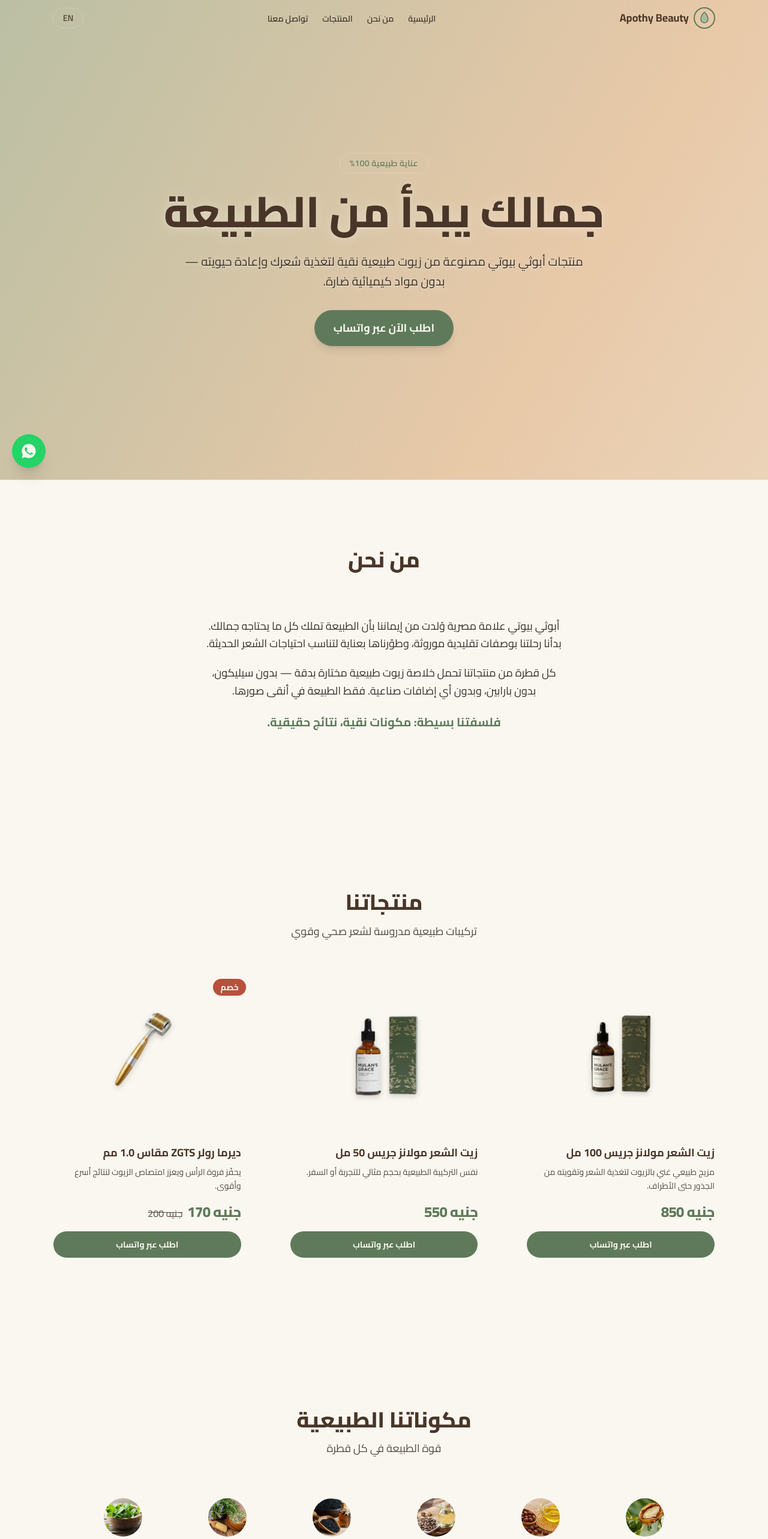
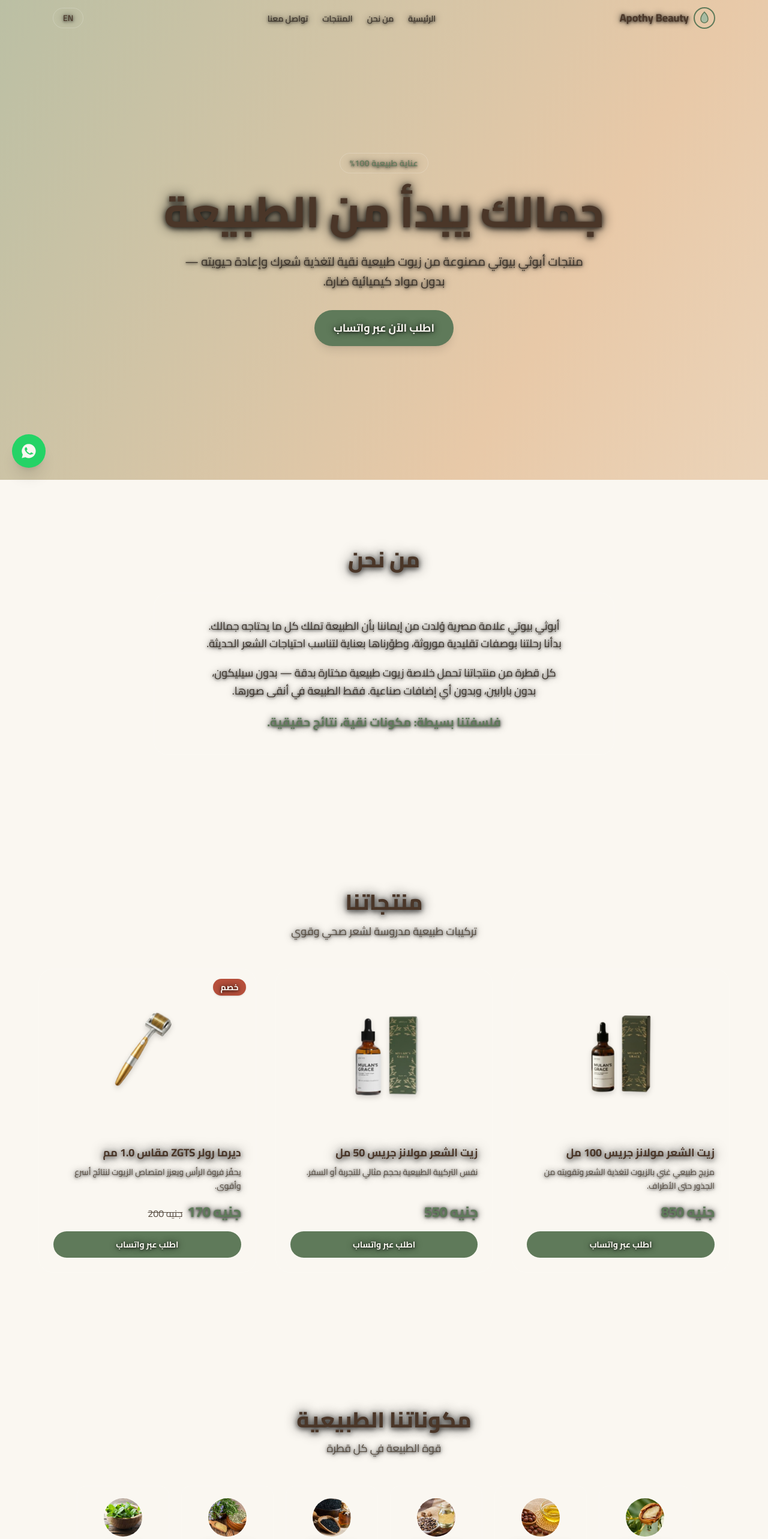
Before and after one commit to ahmedbadway/Apothy-Beauty, a React (Vite) app: page / in a window 1280 px wide. Shown: the top 2566 px of the page at 60% size. Built offline with nearby package versions, Linux system fonts and the light colour scheme.

Commit message:
Add global text shadows so all text reads over the video background

```diff
--- a/src/components/AboutSection.jsx
+++ b/src/components/AboutSection.jsx
@@ -9,7 +9,7 @@ export default function AboutSection() {
   return (
     <section id="about" className="relative px-4 py-20 sm:py-28">
       <motion.div {...reveal(reducedMotion)} className="relative mx-auto max-w-3xl text-center">
-        <h2 className="display on-glass mb-8 text-3xl text-brown-deep sm:text-4xl">
+        <h2 className="display mb-8 text-3xl text-brown-deep sm:text-4xl">
           {t.about.title}
         </h2>
         <div className="glass rounded-3xl p-8 sm:p-10">
--- a/src/components/ContactSection.jsx
+++ b/src/components/ContactSection.jsx
@@ -41,10 +41,10 @@ export default function ContactSection() {
   return (
     <section id="contact" className="relative px-4 py-20 sm:py-28">
       <motion.div {...reveal(reducedMotion)} className="relative mx-auto max-w-2xl text-center">
-        <h2 className="display on-glass mb-3 text-3xl text-brown-deep sm:text-4xl">
+        <h2 className="display mb-3 text-3xl text-brown-deep sm:text-4xl">
           {t.contact.title}
         </h2>
-        <p className="on-glass mb-10 text-lg text-text-soft">{t.contact.subtitle}</p>
+        <p className="mb-10 text-lg text-text-soft">{t.contact.subtitle}</p>
 
         <motion.a
           href={buildWhatsAppLink(t.contact.whatsappMessage)}
--- a/src/components/HeroSection.jsx
+++ b/src/components/HeroSection.jsx
@@ -39,13 +39,13 @@ export default function HeroSection() {
         </motion.p>
         <motion.h1
           variants={item}
-          className="display on-glass mb-6 text-[clamp(2.5rem,7vw,4.5rem)] text-brown-deep"
+          className="display mb-6 text-[clamp(2.5rem,7vw,4.5rem)] text-brown-deep"
         >
           {t.hero.title}
         </motion.h1>
         <motion.p
           variants={item}
-          className="measure on-glass mx-auto mb-8 text-lg leading-relaxed text-text sm:text-xl"
+          className="measure mx-auto mb-8 text-lg leading-relaxed text-text sm:text-xl"
         >
           {t.hero.subtitle}
         </motion.p>
--- a/src/components/IngredientsSection.jsx
+++ b/src/components/IngredientsSection.jsx
@@ -67,10 +67,10 @@ export default function IngredientsSection() {
     <section className="relative px-4 py-20 sm:py-28">
       <div className="relative mx-auto max-w-5xl">
         <motion.div {...reveal(reducedMotion)} className="mb-12 text-center">
-          <h2 className="display on-glass mb-3 text-3xl text-brown-deep sm:text-4xl">
+          <h2 className="display mb-3 text-3xl text-brown-deep sm:text-4xl">
             {t.ingredients.title}
           </h2>
-          <p className="on-glass text-lg text-text-soft">{t.ingredients.subtitle}</p>
+          <p className="text-lg text-text-soft">{t.ingredients.subtitle}</p>
         </motion.div>
 
         <div className="grid grid-cols-2 gap-5 sm:grid-cols-3 lg:grid-cols-6">
--- a/src/components/ProductsSection.jsx
+++ b/src/components/ProductsSection.jsx
@@ -12,10 +12,10 @@ export default function ProductsSection() {
     <section id="products" className="relative px-4 py-20 sm:py-28">
       <div className="relative mx-auto max-w-6xl">
         <motion.div {...reveal(reducedMotion)} className="mb-12 text-center">
-          <h2 className="display on-glass mb-3 text-3xl text-brown-deep sm:text-4xl">
+          <h2 className="display mb-3 text-3xl text-brown-deep sm:text-4xl">
             {t.products.title}
           </h2>
-          <p className="on-glass text-lg text-text-soft">{t.products.subtitle}</p>
+          <p className="text-lg text-text-soft">{t.products.subtitle}</p>
         </motion.div>
 
         <div className="grid gap-8 sm:grid-cols-2 lg:grid-cols-3">
--- a/src/components/TestimonialsSection.jsx
+++ b/src/components/TestimonialsSection.jsx
@@ -25,10 +25,10 @@ export default function TestimonialsSection() {
     <section className="relative px-4 py-20 sm:py-28">
       <div className="relative mx-auto max-w-5xl">
         <motion.div {...reveal(reducedMotion)} className="mb-12 text-center">
-          <h2 className="display on-glass mb-3 text-3xl text-brown-deep sm:text-4xl">
+          <h2 className="display mb-3 text-3xl text-brown-deep sm:text-4xl">
             {t.testimonials.title}
           </h2>
-          <p className="on-glass text-lg text-text-soft">{t.testimonials.subtitle}</p>
+          <p className="text-lg text-text-soft">{t.testimonials.subtitle}</p>
         </motion.div>
 
         <div className="grid gap-6 md:grid-cols-3">
--- a/src/index.css
+++ b/src/index.css
@@ -91,9 +91,23 @@ html[lang='ar'] .display {
   border: 1px solid var(--color-border);
 }
 
-/* Legibility halo for text sitting directly on the video */
-.on-glass {
-  text-shadow: 0 1px 2px rgba(250, 247, 241, 0.55), 0 0 18px rgba(250, 247, 241, 0.4);
+/* Global legibility shadows — every text element stays readable over the
+   video regardless of the frame behind it */
+h1,
+h2,
+h3,
+h4,
+h5,
+h6 {
+  text-shadow: 0 0 20px rgba(0, 0, 0, 0.9), 0 2px 8px rgba(0, 0, 0, 0.8);
+}
+
+p,
+span,
+a,
+li,
+button {
+  text-shadow: 0 0 12px rgba(0, 0, 0, 0.8), 0 1px 4px rgba(0, 0, 0, 0.7);
 }
 
 /* Visible keyboard focus everywhere */
```
